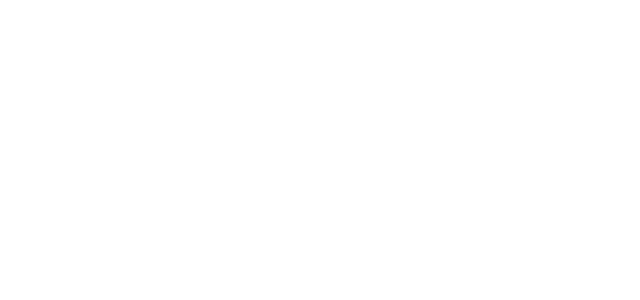
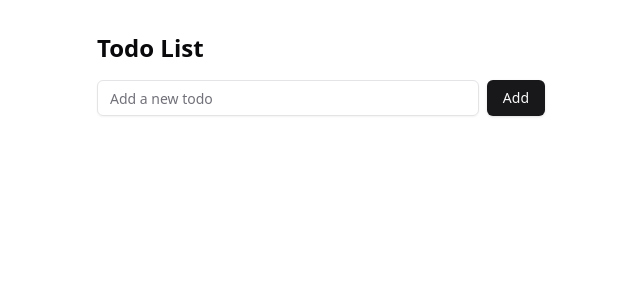
Before and after one commit to rmidhunk/todo-app, a React (Vite) app: page /todo-list in a window 1280 px wide. Before the commit this address had no page. Shown: the top 300 px of the page, without its empty margins (319-959 px from the left). Built offline with nearby package versions, Linux system fonts and the light colour scheme.

Commit message:
Midhun Krishnan | main | feat: Todo list with add todo fn add

```diff
--- a/src/app/router.tsx
+++ b/src/app/router.tsx
@@ -1,11 +1,11 @@
-import { TaskList } from "@/pages/task-list";
+import { TodoList } from "@/pages/todo-list";
 import { BrowserRouter, Route, Routes } from "react-router";
 
 const AppRouter = () => {
   return (
     <BrowserRouter>
       <Routes>
-        <Route path="/tasks" element={<TaskList />} />
+        <Route path="/todo-list" element={<TodoList />} />
       </Routes>
     </BrowserRouter>
   );
--- a/src/pages/task-list.tsx
+++ /dev/null
@@ -1,5 +0,0 @@
-const TaskList = () => {
-  return <div>TaskList</div>;
-};
-
-export { TaskList };
--- /dev/null
+++ b/src/pages/todo-list.tsx
@@ -0,0 +1,42 @@
+import { Button } from "@/components/ui/button";
+import { Input } from "@/components/ui/input";
+import React, { useState } from "react";
+
+interface Todo {
+  id: number;
+  text: string;
+  completed: boolean;
+}
+
+const TodoList: React.FC = () => {
+  const [todos, setTodos] = useState<Todo[]>([]);
+  const [newTodo, setNewTodo] = useState("");
+
+  const addTodo = () => {
+    if (newTodo.trim() !== "") {
+      setTodos([
+        ...todos,
+        { id: Date.now() + Math.random(), text: newTodo, completed: false },
+      ]);
+      setNewTodo("");
+    }
+  };
+
+  return (
+    <div className="max-w-md mx-auto mt-8">
+      <h1 className="text-2xl font-bold mb-4">Todo List</h1>
+      <div className="flex space-x-2 mb-4">
+        <Input
+          type="text"
+          value={newTodo}
+          onChange={(e) => setNewTodo(e.target.value)}
+          placeholder="Add a new todo"
+          className="flex-grow"
+        />
+        <Button onClick={addTodo}>Add</Button>
+      </div>
+    </div>
+  );
+};
+
+export { TodoList };
```
